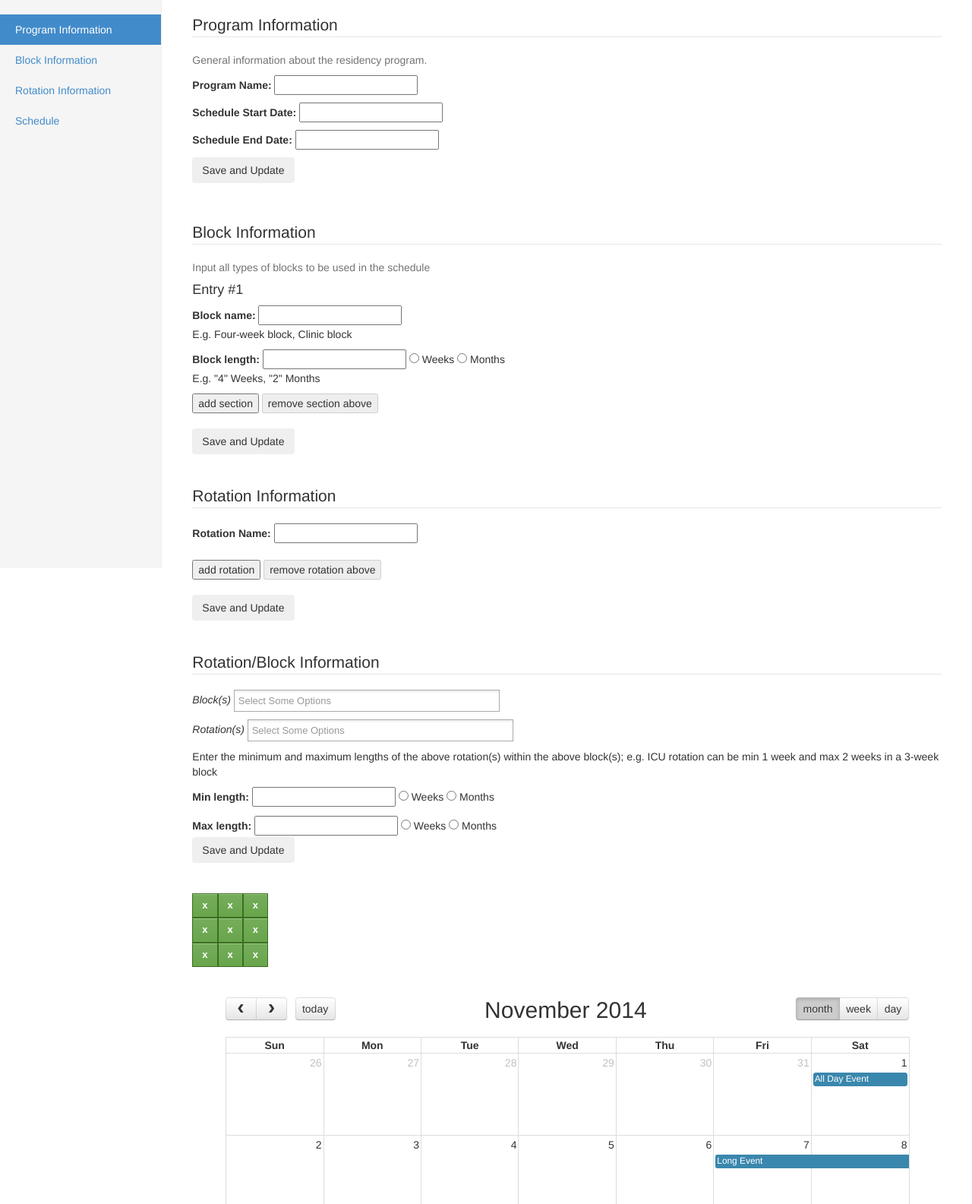
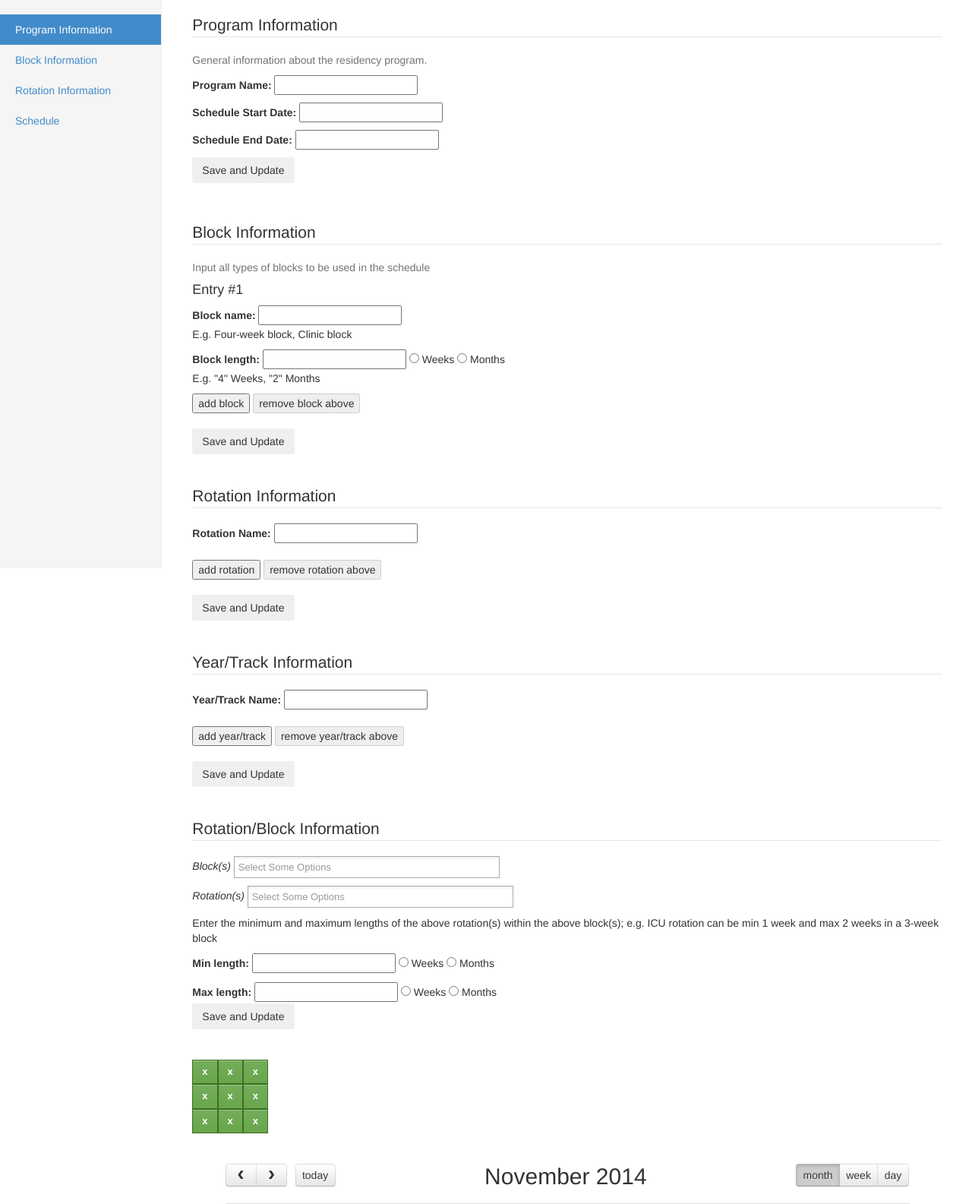
Before and after one commit to jeanchoi3/rotationSchedule, a Django app: page / in a window 1280 px wide. Shown: the part 52-1637 px from the top of the page at 76% size. Run offline with Django 3.2, Linux system fonts and the light colour scheme; lists and menus that the app fills with data are empty; some libraries are stand-ins or nearby versions.

Commit message:
year cloning added

```diff
--- a/rotationSchedule_app/static/js/clone-form-td.js
+++ b/rotationSchedule_app/static/js/clone-form-td.js
@@ -102,7 +102,7 @@ $(function () {
                     if (num -1 === 1)
                 $('#btnDel').attr('disabled', true);
                 // enable the "add" button
-                $('#btnAdd').attr('disabled', false).prop('value', "add section");});
+                $('#btnAdd').attr('disabled', false).prop('value', "add block");});
             }
         return false; // Removes the last section you added
     });
@@ -152,7 +152,7 @@ $(function () {
                     if (num -1 === 1)
                 $('#btnDelRotation').attr('disabled', true);
                 // enable the "add" button
-                $('#btnAddRotation').attr('disabled', false).prop('value', "add section");});
+                $('#btnAddRotation').attr('disabled', false).prop('value', "add rotation");});
             }
         return false; // Removes the last section you added
     });
@@ -162,5 +162,48 @@ $(function () {
     $('#btnDelRotation').attr('disabled', true);
 
 
+    $('#btnAddYear').click(function () {
+        var num     = $('.clonedYear').length, // Checks to see how many "duplicatable" input fields we currently have
+            newNum  = new Number(num + 1),      // The numeric ID of the new input field being added, increasing by 1 each time
+            newElem = $('#year' + num).clone().attr('id', 'year' + newNum).fadeIn('slow'); // create the new element via clone(), and manipulate it's ID using newNum value
+
+
+        //rotation name
+        newElem.find('.label_yn').attr('for', 'ID' + newNum + '_year_name');
+        newElem.find('.input_yn').attr('id', 'ID' + newNum + '_year_name').attr('name', 'ID' + newNum + '_year_name').val('');
+
+        // Insert the new element after the last "duplicatable" input field
+        $('#year' + num).after(newElem);
+        $('#ID' + newNum + '_title').focus();
+
+    // Enable the "remove" button. This only shows once you have a duplicated section.
+        $('#btnDelYear').attr('disabled', false);
+
+    // Right now you can only add 4 sections, for a total of 5. Change '5' below to the max number of sections you want to allow.
+        if (newNum == 20)
+        $('#btnAddYear').attr('disabled', true).prop('value', "You've reached the limit"); // value here updates the text in the 'add' button when the limit is reached
+    });
+
+
+    $('#btnDelYear').click(function () {
+    // Confirmation dialog box. Works on all desktop browsers and iPhone.
+        if (confirm("Are you sure you wish to remove this section? This cannot be undone."))
+            {
+                var num = $('.clonedYear').length;
+                // how many "duplicatable" input fields we currently have
+                $('#year' + num).slideUp('slow', function () {$(this).remove();
+                // if only one element remains, disable the "remove" button
+                    if (num -1 === 1)
+                $('#btnDelYear').attr('disabled', true);
+                // enable the "add" button
+                $('#btnAddYear').attr('disabled', false).prop('value', "add section");});
+            }
+        return false; // Removes the last section you added
+    });
+    // Enable the "add" button
+    $('#btnAddYear').attr('disabled', false);
+    // Disable the "remove" button
+    $('#btnDelYear').attr('disabled', true);
+
 
 });
--- a/rotationSchedule_app/templates/rotationSchedule_app/index.html
+++ b/rotationSchedule_app/templates/rotationSchedule_app/index.html
@@ -240,7 +240,7 @@
                 </div><!-- end #entry1 -->
 
                 <div id="addDelButtons">
-                    <input type="button" id="btnAdd" value="add section"> <input type="button" id="btnDel" value="remove section above">
+                    <input type="button" id="btnAdd" value="add block"> <input type="button" id="btnDel" value="remove block above">
                 </div>
                 <br>
 
@@ -279,7 +279,7 @@
         </form><br><br>
 
 
-        <!--form id="yearForm">
+        <form id="yearForm">
             <legend>Year/Track Information</legend>
 
             <div id="year1" class="clonedYear">
@@ -294,7 +294,7 @@
             </div><br>
 
             <button type="submit" class="btn">Save and Update</button>
-        </form><br><br-->
+        </form><br><br>
 
 
 
```
